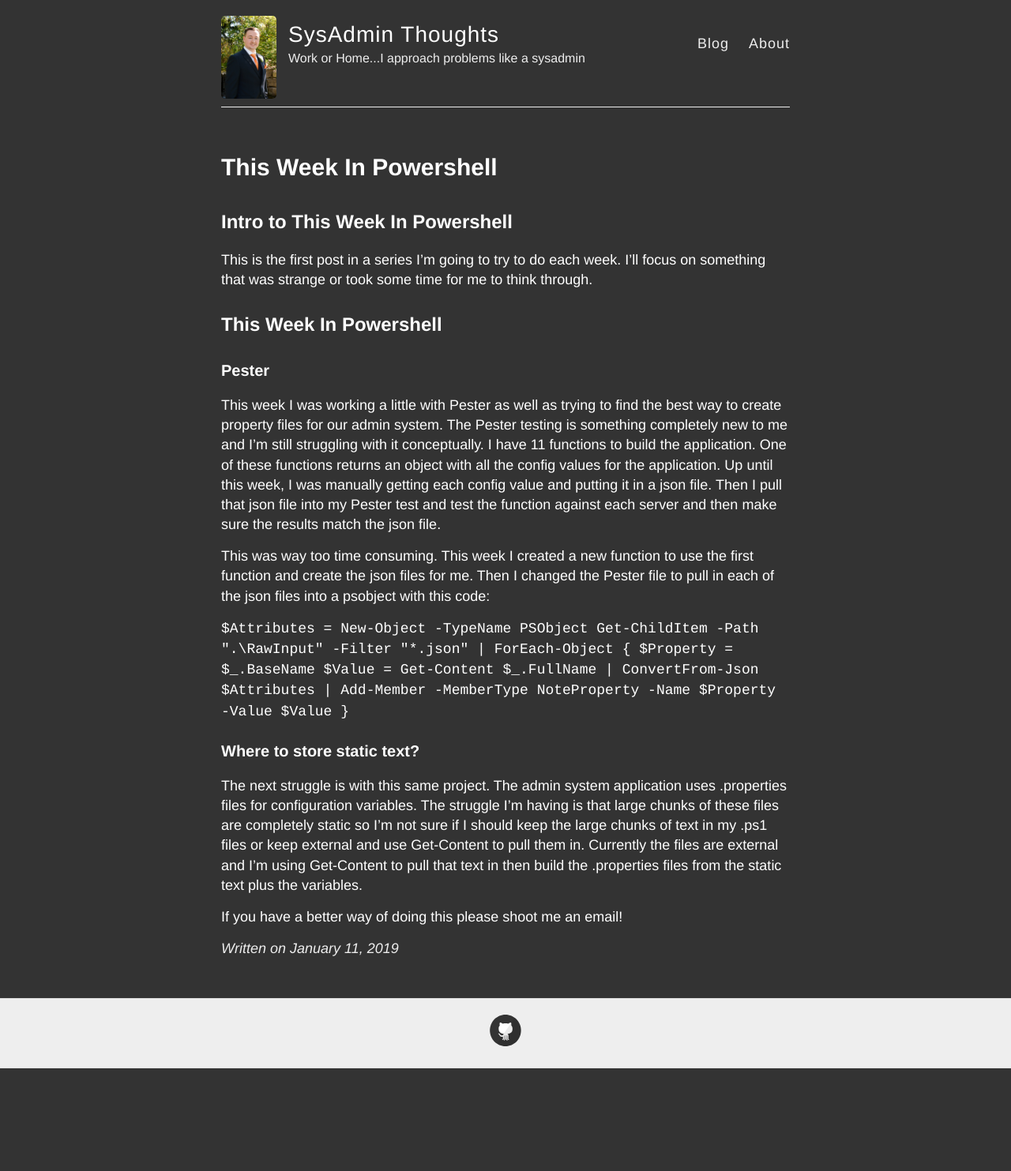
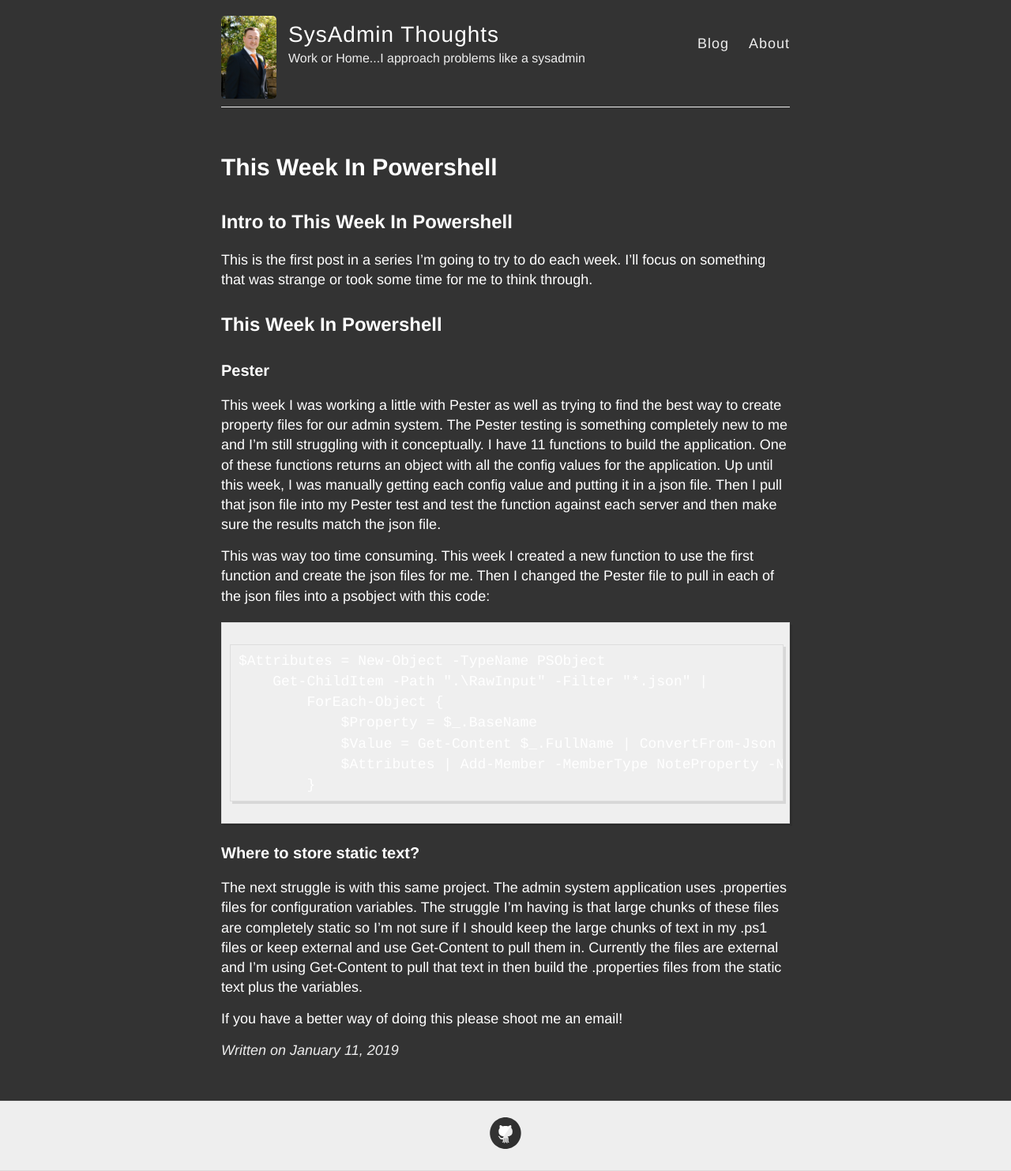
Before and after one commit to b1grif/b1grif.github.io, a Jekyll site: the page built from _posts/2019-1-11-TWIP.md, in a window 1280 px wide. Shown: the whole page at 79% size. Built offline with Jekyll 4.4.1, drawn with Linux system fonts in a browser that asks for light colours; before the commit the page ends 1353 px from its top, so only the background shows below that.

Commit message:
Code edit

````diff
--- a/_posts/2019-1-11-TWIP.md
+++ b/_posts/2019-1-11-TWIP.md
@@ -20,13 +20,15 @@ results match the json file.
 This was way too time consuming. This week I created a new function to use the first function and create the json
 files for me. Then I changed the Pester file to pull in each of the json files into a psobject with this code:
 
-`$Attributes = New-Object -TypeName PSObject
+```
+$Attributes = New-Object -TypeName PSObject
     Get-ChildItem -Path ".\RawInput" -Filter "*.json" |
         ForEach-Object {
             $Property = $_.BaseName
             $Value = Get-Content $_.FullName | ConvertFrom-Json
             $Attributes | Add-Member -MemberType NoteProperty -Name $Property -Value $Value
-        }`
+        }
+```
 
 ### Where to store static text?
 
````
